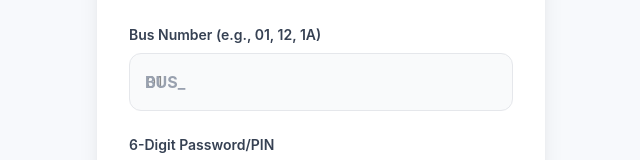
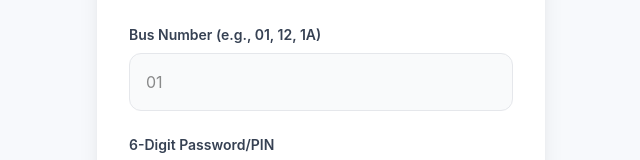
Before and after one commit to Macro-Mines/pu-bus-driver, a React (Vite) app: page / in a window 1280 px wide. Shown: the part 321-481 px from the top of the page, without its empty margins (319-959 px from the left). Built offline with nearby package versions, Linux system fonts and the light colour scheme; no server answers.

Commit message:
style: remove unnecessary prefix span and trailing spaces in LoginScreen

```diff
--- a/src/components/LoginScreen.jsx
+++ b/src/components/LoginScreen.jsx
@@ -60,7 +60,6 @@ export default function LoginScreen({ onLoginSuccess }) {
           <div>
             <label className="block text-sm font-semibold text-gray-700 mb-2">Bus Number (e.g., 01, 12, 1A)</label>
             <div className="relative flex items-center">
-              <span className="absolute left-4 font-bold text-gray-400 select-none">BUS_</span>
               <input
                 type="text"
                 placeholder="01"
```
